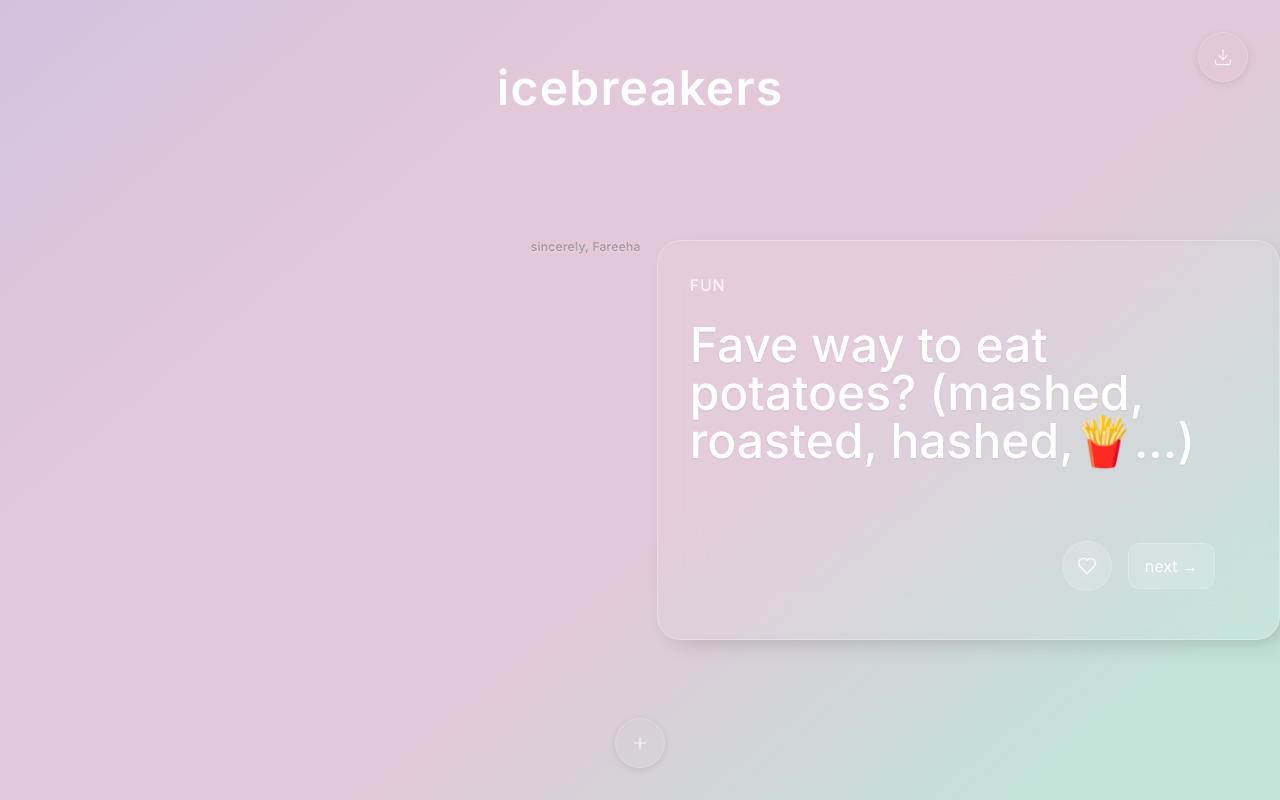
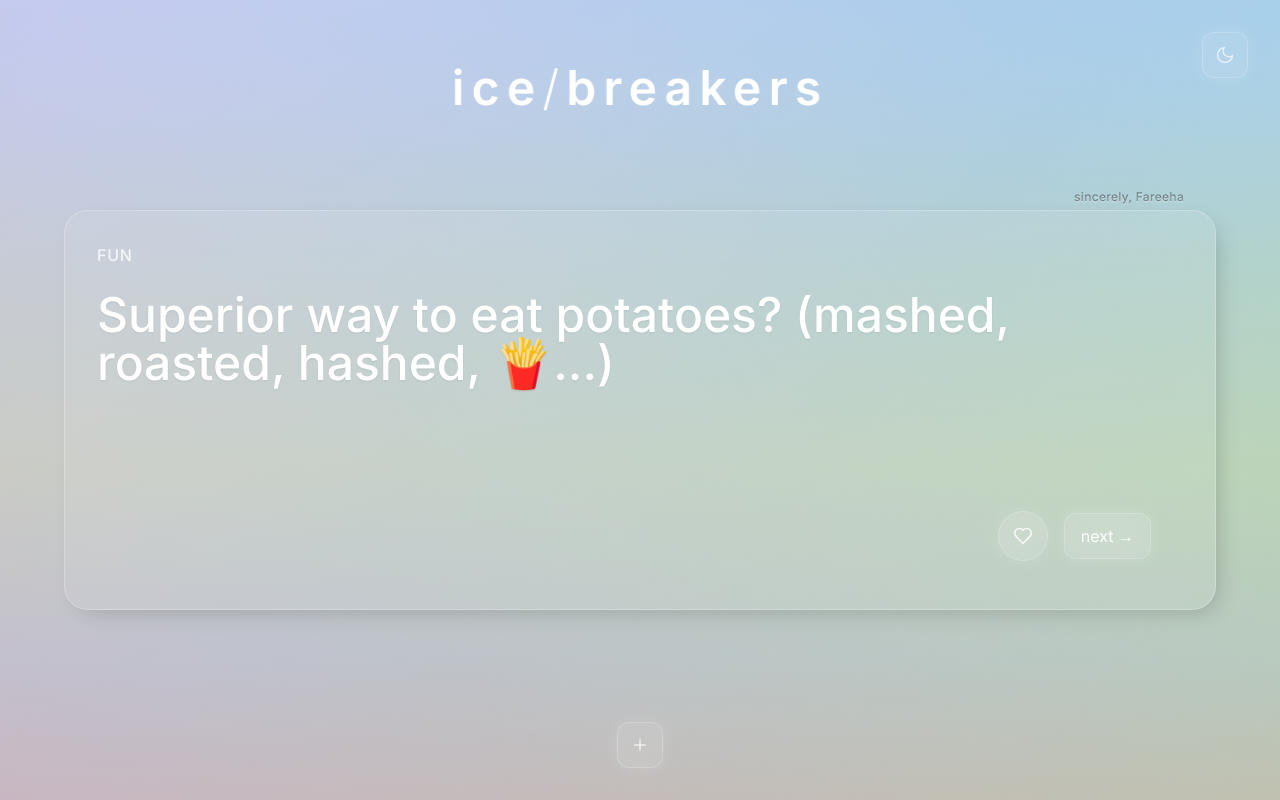
Before and after one commit to fareeha-s/icebreakers, a React (Vite) app: page / in a window 1280 px wide. Built offline with nearby package versions, Linux system fonts and the light colour scheme.

Commit message:
Perfect animation timing for title slash and UI elements fade-in

```diff
--- a/src/App.tsx
+++ b/src/App.tsx
@@ -3,7 +3,7 @@ import { Sparkles } from 'lucide-react';
 import { icebreakers, type Icebreaker } from './data/icebreakers';
 import IcebreakerCard from './components/IcebreakerCard';
 import Sidebar from './components/Sidebar';
-import { ThemePicker } from './components/ThemePicker';
+import ThemeToggle from './components/ThemeToggle';
 import Signature from './components/Signature';
 
 function App() {
@@ -39,6 +39,9 @@ function App() {
     const savedUsed = localStorage.getItem('icebreaker-used');
     return savedUsed ? JSON.parse(savedUsed) : [currentIcebreaker.id];
   });
+
+  // Add monochrome state
+  const [isMonochrome, setIsMonochrome] = useState(false);
 
   // Get next icebreaker
   const getNextIcebreaker = () => {
@@ -88,13 +91,13 @@ function App() {
     } else {
       setFavorites([...favorites, currentIcebreaker]);
 
-      // If this is their first favorite
+      // If this is their first favorite ever, show the sidebar
       if (!hasEverFavorited) {
+        setTimeout(() => {  // Add a small delay so the heart animation finishes first
           setIsSidebarOpen(true);
           setHasEverFavorited(true);
-        setHasAnimatedOnce(true);
           localStorage.setItem('has-ever-favorited', 'true');
-        localStorage.setItem('has-animated-sidebar', 'true');
+        }, 300);
       }
     }
   };
@@ -132,72 +135,39 @@ function App() {
     setHistory([]);
   };
 
-  // Add this with your other state declarations at the top
-  const [hasAnimatedOnce, setHasAnimatedOnce] = useState(() => {
-    return localStorage.getItem('has-animated-sidebar') === 'true';
-  });
-
-  const captureCard = async () => {
-    const cardElement = document.querySelector('.glass-card');
-    if (!cardElement) return;
-
-    try {
-      const canvas = await html2canvas(cardElement, {
-        backgroundColor: null,
-        scale: 2,
-      });
-
-      const image = canvas.toDataURL('image/png');
-      const link = document.createElement('a');
-      link.href = image;
-      link.download = 'icebreaker-card.png';
-      link.click();
-    } catch (error) {
-      console.error('Failed to capture card:', error);
-    }
+  const handleThemeChange = (isDark: boolean) => {
+    setIsMonochrome(isDark);
   };
 
   return (
     <>
-      <main className="flex flex-col min-h-screen">
-        {/* Download button */}
-        <button
-          onClick={captureCard}
-          className="fixed top-8 right-8 z-50
-            p-3.5
-            bg-white/8
-            backdrop-blur-md
-            border border-white/20
-            shadow-[0_2px_8px_rgba(0,0,0,0.08)]
-            rounded-full
-            transition-all duration-500 ease-[cubic-bezier(0.23,1,0.32,1)]
-            hover:bg-white/15
-            active:scale-95"
-          aria-label="Download card as image"
+      <ThemeToggle onThemeChange={handleThemeChange} isDarkMode={isMonochrome} />
+      <main className={`fixed inset-0 overflow-hidden min-h-[600px] ${
+        isMonochrome
+          ? 'bg-black'
+          : 'bg-gradient-to-br from-purple-500/20 via-blue-500/20 to-teal-500/20'
+      }`}>
+        {/* Title */}
+        <h1 className="fixed top-16 left-1/2 -translate-x-1/2 text-3xl md:text-5xl text-white z-50 font-bold tracking-[0.15em] [text-shadow:_0_0_30px_rgba(255,255,255,0.15)] flex items-center">
+          <div className="flex items-center opacity-0 animate-[fadeIn_1.6s_ease_forwards]">
+            <span className="animate-[wordLeft_2s_ease_forwards]">ice</span>
+            <span
+              className="relative text-white text-5xl font-black animate-slash-drop"
             >
-          <svg
-            viewBox="0 0 24 24"
-            className="w-5 h-5 text-white/80"
-            stroke="currentColor"
-            strokeWidth="1.5"
-            fill="none"
-          >
-            <path d="M21 15v4a2 2 0 0 1-2 2H5a2 2 0 0 1-2-2v-4" />
-            <polyline points="7 10 12 15 17 10" />
-            <line x1="12" y1="15" x2="12" y2="3" />
-          </svg>
-        </button>
-
-        {/* Header - changed to bold */}
-        <h1 className="fixed top-16 left-1/2 -translate-x-1/2 text-3xl md:text-5xl text-white z-50 font-bold tracking-wide">
-          icebreakers
+              /
+            </span>
+            <span className="animate-[wordRight_2s_ease_forwards]">breakers</span>
+          </div>
         </h1>
 
-        {/* Card container moves up smoothly but not centered anymore */}
-        <div className={`flex justify-center transition-all duration-300 ease-in-out
-          ${isSidebarOpen ? 'mt-[20vh]' : 'mt-[30vh]'}
-        `}>
+        {/* Card container */}
+        <div className={`w-full transition-all duration-300 ease-in-out
+          ${isSidebarOpen ? 'h-[80vh] min-h-[400px]' : 'h-screen min-h-[600px]'}
+          flex items-center justify-center`}
+        >
+          <div className="w-full flex flex-col opacity-0 animate-[fadeIn_1s_ease_forwards] [animation-delay:1.5s]">
             <Signature />
+            <div className="w-[90vw] max-w-[1200px] mx-auto">
               <IcebreakerCard
                 icebreaker={currentIcebreaker}
                 isFavorite={favorites.some((fav) => fav.id === currentIcebreaker.id)}
@@ -205,14 +175,16 @@ function App() {
                 onNext={getNextIcebreaker}
               />
             </div>
+          </div>
+        </div>
 
-        {/* Sidebar slides up */}
-        <div
-          className={`fixed bottom-0 left-0 right-0
-            ${isSidebarOpen ? 'h-[30vh] translate-y-0' : 'h-[30vh] translate-y-full'}
+        {/* Sidebar */}
+        <div className={`fixed bottom-0 left-0 right-0
+          h-[30vh] min-h-[200px]
+          ${isSidebarOpen ? 'translate-y-0' : 'translate-y-full'}
           glass-sidebar
-            transition-transform duration-300 ease-in-out z-40
-            max-h-[calc(100vh-45vh)]`}
+          transition-transform duration-300 ease-in-out
+          z-40`}
         >
           <Sidebar
             history={history}
@@ -225,19 +197,23 @@ function App() {
         </div>
       </main>
 
-      {/* Apple-style Minimal Button */}
+      {/* Plus Button */}
       <button
         onClick={() => setIsSidebarOpen(!isSidebarOpen)}
         className={`fixed z-50 bottom-8 left-1/2 -translate-x-1/2
-          p-3.5
-          bg-white/8
+          px-3 py-3
+          bg-white/10
           backdrop-blur-md
           border border-white/20
-          shadow-[0_2px_8px_rgba(0,0,0,0.08)]
-          rounded-full
+          shadow-[0_0_15px_rgba(255,255,255,0.15)]
+          hover:shadow-[0_0_20px_rgba(255,255,255,0.25)]
+          rounded-xl
           transition-all duration-500 ease-[cubic-bezier(0.23,1,0.32,1)]
-          hover:bg-white/15
-          active:scale-95
+          hover:bg-white/20
+          hover:scale-105
+          active:scale-100
+          transform-gpu
+          after:absolute after:inset-0 after:rounded-xl after:bg-gradient-to-b after:from-white/15 after:to-transparent after:opacity-0 after:hover:opacity-100 after:transition-opacity
           ${isSidebarOpen ? 'rotate-45' : 'rotate-0'}`}
       >
         <svg
--- a/src/components/IcebreakerCard.tsx
+++ b/src/components/IcebreakerCard.tsx
@@ -15,13 +15,15 @@ export default function IcebreakerCard({
   isFavorite,
 }: IcebreakerCardProps) {
   return (
-    <div className="w-[90vw] max-w-[1200px]
+    <div className="w-full
       h-[250px]
       sm:h-[300px]
-      md:h-[400px]">
+      md:h-[400px]
+      animate-card-entrance">
       <div className="glass-card w-full h-full
         px-6 pt-6 pb-6
-        sm:px-8 sm:pt-8 sm:pb-8">
+        sm:px-8 sm:pt-8 sm:pb-8
+        max-w-[90vw] mx-auto">
         <div>
           <span className="text-base text-white/80 uppercase tracking-wider font-medium">
             {icebreaker.category}
@@ -35,17 +37,23 @@ export default function IcebreakerCard({
           <button
             onClick={onToggleFavorite}
             className="glass-button p-3.5 rounded-full
-              transition-all duration-200
-              hover:bg-white/15
-              active:scale-95
-              transform-gpu"
+              bg-white/10
+              backdrop-blur-md
+              border border-white/20
+              shadow-[0_0_15px_rgba(255,255,255,0.15)]
+              hover:shadow-[0_0_20px_rgba(255,255,255,0.25)]
+              hover:bg-pink-200/50
+              transition-all duration-500 ease-[cubic-bezier(0.23,1,0.32,1)]
+              hover:scale-105
+              active:scale-100
+              transform-gpu
+              after:absolute after:inset-0 after:rounded-full after:bg-gradient-to-b after:from-white/15 after:to-transparent after:opacity-0 after:hover:opacity-100 after:transition-opacity"
           >
             <Heart
               className={`
                 w-5 h-5
-                transition-all duration-200
-                hover:text-pink-100/90
-                active:fill-pink-200 active:text-pink-200
+                transition-all duration-700
+                hover:fill-rose-200 hover:text-rose-200
                 ${isFavorite
                   ? 'fill-white text-white'
                   : 'text-white/80'
@@ -57,10 +65,17 @@ export default function IcebreakerCard({
           <button
             onClick={onNext}
             className="glass-button px-4 py-2.5 rounded-xl flex items-center gap-1.5 text-white text-base
-              transition-all duration-200
-              hover:bg-white/15 hover:scale-[1.02] hover:shadow-lg
-              active:scale-95 active:bg-white/20
-              transform-gpu"
+              bg-white/10
+              backdrop-blur-md
+              border border-white/20
+              shadow-[0_0_15px_rgba(255,255,255,0.15)]
+              hover:shadow-[0_0_20px_rgba(255,255,255,0.25)]
+              transition-all duration-500 ease-[cubic-bezier(0.23,1,0.32,1)]
+              hover:bg-white/20
+              hover:scale-104
+              active:scale-104
+              transform-gpu
+              after:absolute after:inset-0 after:rounded-xl after:bg-gradient-to-b after:from-white/15 after:to-transparent after:opacity-0 after:hover:opacity-100 after:transition-opacity"
           >
             next →
           </button>
--- a/src/components/Sidebar.tsx
+++ b/src/components/Sidebar.tsx
@@ -11,6 +11,19 @@ interface SidebarProps {
   onClearHistory: () => void;
 }
 
+const formatQuestion = (question: string) => {
+  if (question.includes("Superior way to eat potatoes?")) {
+    return (
+      <>
+        Superior way to eat potatoes?
+        <br />
+        (mashed, roasted, hashed, 🍟...)
+      </>
+    );
+  }
+  return question;
+};
+
 export default function Sidebar({
   history,
   favorites,
@@ -20,13 +33,13 @@ export default function Sidebar({
   onClearHistory
 }: SidebarProps) {
   return (
-    <div className="h-full overflow-hidden">
-      <div className="px-6 pt-6 h-full">
+    <div className="h-full max-h-full overflow-hidden">
+      <div className="px-6 pt-6 pb-4 h-full flex flex-col">
         {/* Split Layout Container */}
-        <div className="flex gap-6 h-[calc(100%-40px)]">
+        <div className="flex h-full overflow-hidden">
           {/* Favorites Section - Left Side */}
-          <div className="flex-1 min-w-0">
-            <div className="mb-4">
+          <div className="flex-1 min-w-0 flex flex-col overflow-hidden">
+            <div className="shrink-0 mb-4">
               <div className="flex items-center justify-between">
                 <div className="flex items-center gap-2">
                   <Heart className="w-5 h-5 text-white/80" />
@@ -35,13 +48,16 @@ export default function Sidebar({
                   </h2>
                 </div>
                 {favorites.length > 0 && (
-                  <span onClick={onClearFavorites} className="text-sm text-white/70 cursor-pointer">
+                  <span
+                    onClick={onClearFavorites}
+                    className="text-sm text-white/70 cursor-pointer hover:text-white/90"
+                  >
                     clear
                   </span>
                 )}
               </div>
             </div>
-            <div className="overflow-y-auto h-[calc(100%-40px)] pr-2 scrollbar-hide">
+            <div className="flex-1 overflow-y-auto scrollbar-hide">
               <div className="space-y-2">
                 {favorites.map((item) => (
                   <button
@@ -51,7 +67,9 @@ export default function Sidebar({
                       glass-button
                       transition-all duration-300"
                   >
-                    <p className="text-white text-sm">{item.question}</p>
+                    <p className="text-white text-sm">
+                      {formatQuestion(item.question)}
+                    </p>
                   </button>
                 ))}
               </div>
@@ -59,11 +77,11 @@ export default function Sidebar({
           </div>
 
           {/* Divider */}
-          <div className="w-px bg-white/20" />
+          <div className="w-px bg-white/20 mx-6" />
 
           {/* History Section - Right Side */}
-          <div className="flex-1 min-w-0">
-            <div className="mb-4">
+          <div className="flex-1 min-w-0 flex flex-col overflow-hidden">
+            <div className="mb-4 px-2">
               <div className="flex items-center justify-between">
                 <div className="flex items-center gap-2">
                   <History className="w-5 h-5 text-white/80" />
@@ -72,13 +90,16 @@ export default function Sidebar({
                   </h2>
                 </div>
                 {history.length > 0 && (
-                  <span onClick={onClearHistory} className="text-sm text-white/70 cursor-pointer">
+                  <span
+                    onClick={onClearHistory}
+                    className="text-sm text-white/70 cursor-pointer hover:text-white/90"
+                  >
                     clear
                   </span>
                 )}
               </div>
             </div>
-            <div className="overflow-y-auto h-[calc(100%-40px)] pr-2 scrollbar-hide">
+            <div className="flex-1 overflow-y-auto scrollbar-hide">
               <div className="space-y-2">
                 {history.slice(-10).reverse().map((item) => (
                   <button
@@ -88,7 +109,9 @@ export default function Sidebar({
                       glass-button
                       transition-all duration-300"
                   >
-                    <p className="text-white text-sm">{item.question}</p>
+                    <p className="text-white text-sm">
+                      {formatQuestion(item.question)}
+                    </p>
                   </button>
                 ))}
               </div>
--- a/src/components/Signature.tsx
+++ b/src/components/Signature.tsx
@@ -1,6 +1,7 @@
 export default function Signature() {
   return (
-    <div className="w-[90vw] md:w-[1200px] flex justify-end mb-2 pr-4">
+    <div className="w-[90vw] max-w-[1225px] mx-auto px-4 mb-1">
+      <div className="flex justify-end pr-4">
         <a
           href="https://www.linkedin.com/in/fareehas"
           target="_blank"
@@ -10,5 +11,6 @@ export default function Signature() {
           sincerely, Fareeha
         </a>
       </div>
+    </div>
   );
 }
--- /dev/null
+++ b/src/components/ThemeToggle.tsx
@@ -0,0 +1,58 @@
+import { useState } from 'react';
+
+interface ThemeToggleProps {
+  onThemeChange?: (isDark: boolean) => void;
+  isDarkMode: boolean;
+}
+
+export default function ThemeToggle({ onThemeChange, isDarkMode }: ThemeToggleProps) {
+  const toggleTheme = () => {
+    onThemeChange?.(!isDarkMode);
+  };
+
+  return (
+    <button
+      onClick={toggleTheme}
+      className="fixed z-50 top-8 right-8
+        opacity-0 animate-[fadeIn_1s_ease_forwards] [animation-delay:1.5s]
+        p-3
+        bg-white/10
+        backdrop-blur-md
+        border border-white/20
+        shadow-[0_0_15px_rgba(255,255,255,0.15)]
+        hover:shadow-[0_0_20px_rgba(255,255,255,0.25)]
+        rounded-xl
+        transition-all duration-500 ease-[cubic-bezier(0.23,1,0.32,1)]
+        hover:bg-white/20
+        hover:scale-105
+        active:scale-100
+        transform-gpu
+        after:absolute after:inset-0 after:rounded-xl after:bg-gradient-to-b after:from-white/15 after:to-transparent after:opacity-0 after:hover:opacity-100 after:transition-opacity
+        animate-card-entrance"
+    >
+      <svg
+        viewBox="0 0 24 24"
+        className="w-5 h-5 text-white/80"
+        stroke="currentColor"
+        strokeWidth="1.5"
+        fill="none"
+      >
+        {!isDarkMode ? (
+          <path d="M21 12.79A9 9 0 1 1 11.21 3 7 7 0 0 0 21 12.79z" />
+        ) : (
+          <>
+            <circle cx="12" cy="12" r="4" />
+            <line x1="12" y1="3" x2="12" y2="5" />
+            <line x1="12" y1="19" x2="12" y2="21" />
+            <line x1="5" y1="12" x2="3" y2="12" />
+            <line x1="21" y1="12" x2="19" y2="12" />
+            <line x1="7.05" y1="7.05" x2="5.636" y2="5.636" />
+            <line x1="18.364" y1="18.364" x2="16.95" y2="16.95" />
+            <line x1="16.95" y1="7.05" x2="18.364" y2="5.636" />
+            <line x1="5.636" y1="18.364" x2="7.05" y2="16.95" />
+          </>
+        )}
+      </svg>
+    </button>
+  );
+}
--- a/src/data/icebreakers.ts
+++ b/src/data/icebreakers.ts
@@ -278,7 +278,7 @@ export const icebreakers: Icebreaker[] = [
   },
   {
     id: '46',
-    question: "Fave way to eat potatoes? (mashed, roasted, hashed,🍟...)",
+    question: "Superior way to eat potatoes?\n(mashed, roasted, hashed, 🍟...)",
     category: 'fun',
     mode: 'journal'
   },
--- a/src/index.css
+++ b/src/index.css
@@ -6,23 +6,41 @@
 
 @layer base {
   body {
-    @apply min-h-screen;
-    background: linear-gradient(
-      140deg,
-      #BFB8E2 0%,      /* Muted dusty purple */
-      #BFB8E2 15%,
-      #D1C2E0 25%,     /* Soft dusty lavender */
-      #E2C8D8 35%,     /* Muted rose */
-      #E2C8D8 45%,
-      #C2E2D8 55%,     /* Soft sage */
-      #C2E2D8 65%,
-      #B8D8E2 75%,     /* Muted sky */
-      #E2D1C2 85%,     /* Soft sand */
-      #E2C8C8 95%,     /* Muted rose */
-      #BFB8E2 100%     /* Back to start */
-    );
+    @apply min-h-screen overflow-x-hidden;
+    background:
+      linear-gradient(
+        180deg,                /* Main ice melting gradient top to bottom */
+        #0066BB 0%,           /* Deep glacier blue */
+        #2288DD 8%,           /* Dense ice blue */
+        #44AAFF 16%,          /* Lighter ice */
+        #77CCFF 24%,          /* Melting ice */
+        #99DDFF 32%,          /* Crystal clear ice */
+        #AADDEE 40%,          /* Ice water */
+        #BBDDDD 48%,          /* Cool water */
+        #CCDDBB 56%,          /* Soft sage */
+        #DDDDAA 64%,          /* Warm mint */
+        #DDCCBB 72%,          /* Warm coral */
+        #EEBBAA 80%,          /* Soft peach */
+        #FFAAAA 88%,          /* Gentle coral pink */
+        #EEAACC 92%,          /* Warm rose */
+        #CCAAEE 96%,          /* Twilight purple */
+        #0066BB 100%          /* Back to deep glacier */
+      ),
+      radial-gradient(
+        circle at 15% 25%,     /* Imperfect frost spot top left */
+        rgba(255, 255, 255, 0.4) 0%,
+        rgba(255, 255, 255, 0.1) 35%,
+        transparent 60%
+      ),
+      radial-gradient(
+        circle at 85% 15%,     /* Imperfect frost spot top right */
+        rgba(255, 255, 255, 0.3) 0%,
+        rgba(255, 255, 255, 0.1) 40%,
+        transparent 70%
+      );
     animation: gradientShift 100s ease infinite;
-    background-size: 300% 300%;
+    background-size: 300% 300%, 200% 200%, 200% 200%;
+    background-blend-mode: soft-light;
   }
 
   html {
@@ -147,7 +165,7 @@
   background-color: rgba(255, 255, 255, 0.2);
   text-shadow:
     0 1px 0 rgba(255, 255, 255, 0.15),
-    0 -1px 0 rgba(0, 0, 0, 0.3);
+    0 -1px 0 rgba(0, 0, 0, 0.4);
   -webkit-background-clip: text;
   background-clip: text;
   -webkit-font-smoothing: antialiased;
```
Also changed, not shown: src/components/ThemePicker.tsx (deleted, +0 -57 lines), tailwind.config.js (+56 -0 lines). Lines whose indentation alone changed are shown as unchanged.
